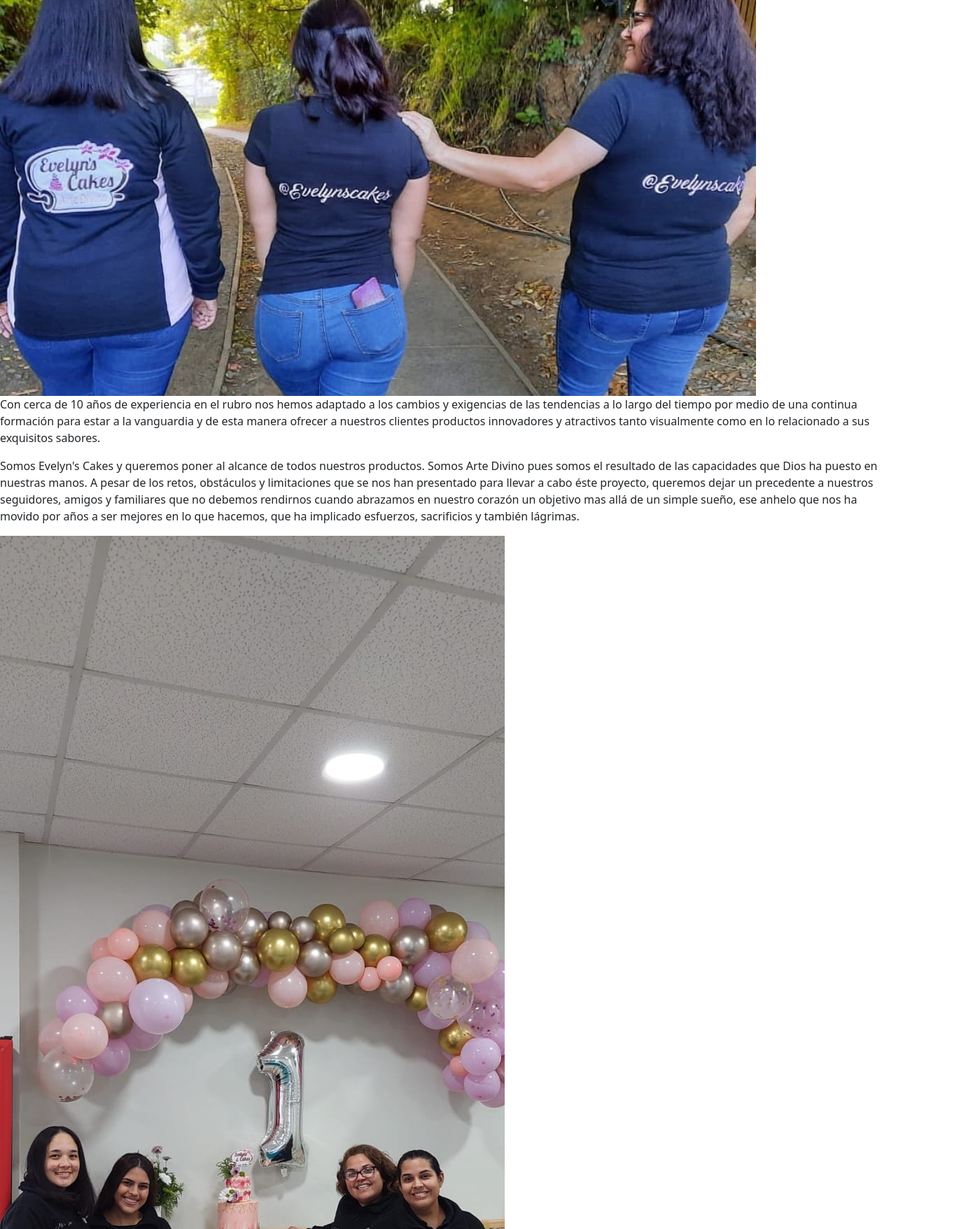
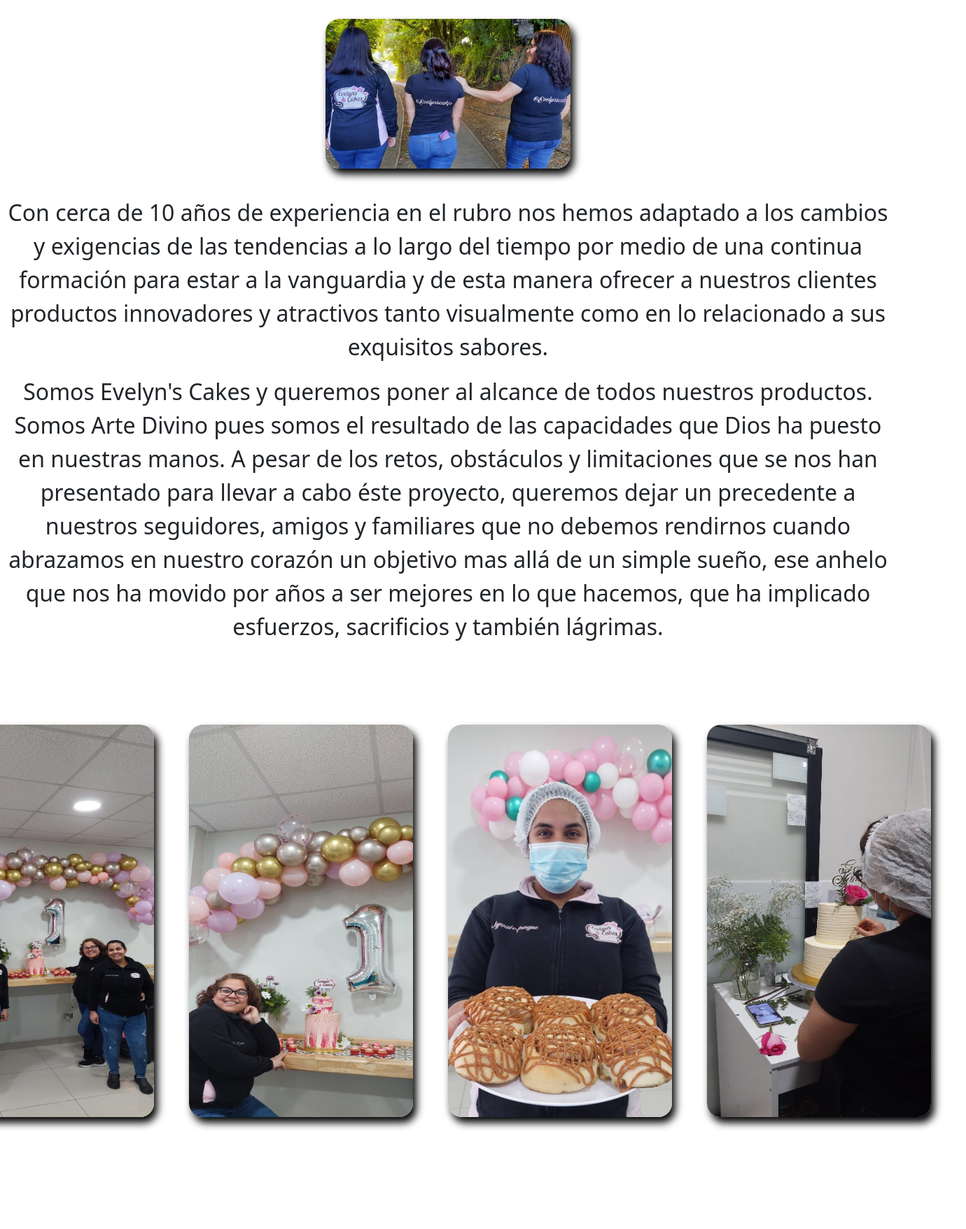
Before and after one commit to Rodriguezmujica/Pasteleria-evelyn, a plain HTML site: page secciones/quienes-somos.html in a window 1280 px wide. Shown: the part 363-2120 px from the top of the page at 70% size, 1380 px wide, since content can reach past the window. Drawn offline with nearby package versions, Linux system fonts and the light colour scheme; a web font is replaced by a local one.

Commit message:
trabajando en el sass2

```diff
--- a/CSS/style.css
+++ b/CSS/style.css
@@ -107,7 +107,8 @@ ul li img {
 .contenido1 {
   display: grid;
   grid-template-columns: repeat(3, 1fr);
-  grid-gap: 20px; }
+  grid-gap: 20px;
+  padding-bottom: 35px; }
   .contenido1 a {
     text-decoration: none; }
   .contenido1 h2 {
@@ -192,8 +193,8 @@ ul li img {
   text-align: center;
   margin-top: 20px; }
   .aprende img {
-    height: 15vw;
-    width: 50vh;
+    height: 12vw;
+    width: 40vh;
     max-width: 100%;
     border-radius: 20px;
     box-shadow: 5px 8px 12px black; }
@@ -209,7 +210,8 @@ ul li img {
   text-align: center;
   margin-top: 20px; }
   .contacto1 img {
-    width: 210px;
+    height: 12vw;
+    width: 387px;
     max-width: 100%;
     border-radius: 20px;
     box-shadow: 5px 8px 12px black; }
@@ -220,3 +222,50 @@ ul li img {
       -webkit-transform: scale(1.3);
       transform: scale(1.3);
       transition: transform 0.3s ease-in-out; }
+
+.conoceme {
+  display: flex;
+  flex-direction: column;
+  align-items: center;
+  margin-bottom: -10%; }
+  .conoceme p {
+    text-align: center; }
+  .conoceme img {
+    width: 350px;
+    border-radius: 20px;
+    box-shadow: 5px 8px 12px black;
+    /* margin-right: 50px; */ }
+
+.quien {
+  font-size: xx-large; }
+
+.cnosotras {
+  display: flex;
+  justify-content: center;
+  padding-bottom: 39px;
+  padding-top: 24px; }
+
+.nosotras1 {
+  width: 10vh;
+  padding: 0%; }
+
+.quienes {
+  display: grid;
+  grid-template-columns: repeat(4, 1fr);
+  grid-template-rows: 1fr;
+  grid-column-gap: 0px;
+  grid-row-gap: 13px;
+  margin-bottom: 300px;
+  margin-top: 100px; }
+  .quienes img {
+    margin-right: 50px;
+    width: 320px;
+    height: 561px; }
+
+.nosotras2:hover,
+.nosotras3:hover,
+.nosotras4:hover,
+.nosotras5:hover {
+  -webkit-transform: scale(1.3);
+  transform: scale(1.3);
+  overflow: hidden; }
--- /dev/null
+++ b/scss/Pages/_main-quienessomos.scss
@@ -0,0 +1,55 @@
+.conoceme {
+    display: flex;
+    flex-direction: column;
+    align-items: center;
+    margin-bottom: -10%;
+    p {
+        text-align: center;
+      }
+    img {
+        width: 350px;
+        border-radius: 20px;
+        box-shadow: 5px 8px 12px black;
+        /* margin-right: 50px; */
+      }
+  }
+  .quien {
+    font-size: xx-large;
+  }
+  .cnosotras {
+    display: flex;
+    justify-content: center;
+    padding-bottom: 39px;
+    padding-top: 24px;
+
+  }
+  .nosotras1 {
+    width: 10vh;
+    padding: 0%;
+  }
+
+  .quienes {
+    display: grid;
+    grid-template-columns: repeat(4, 1fr);
+    grid-template-rows: 1fr;
+    grid-column-gap: 0px;
+    grid-row-gap: 13px;
+    margin-bottom: 300px;
+    margin-top: 100px;
+
+    img {
+        margin-right: 50px;
+        width: 320px;
+        height: 561px;
+      }
+
+  }
+  .nosotras2,
+  .nosotras3,
+  .nosotras4,
+  .nosotras5 {
+    &:hover { -webkit-transform: scale(1.3);
+        transform: scale(1.3);
+        overflow: hidden;
+    }
+  }
--- a/scss/main.scss
+++ b/scss/main.scss
@@ -3,4 +3,5 @@
 
 @import "../scss/Pages/navbar";
 @import "../scss/Pages/footer";
-@import "../scss/Pages/main-index"
+@import "../scss/Pages/main-index";
+@import "../scss/Pages/main-quienessomos";
```
Also changed, not shown: scss/Pages/_main-index.scss (+8 -6 lines), scss/Pages/_main-productos.scss (added, +74 -0 lines), scss/Pages/_footer.scss (line endings or trailing spaces), scss/main.css (added), 1 other file.
